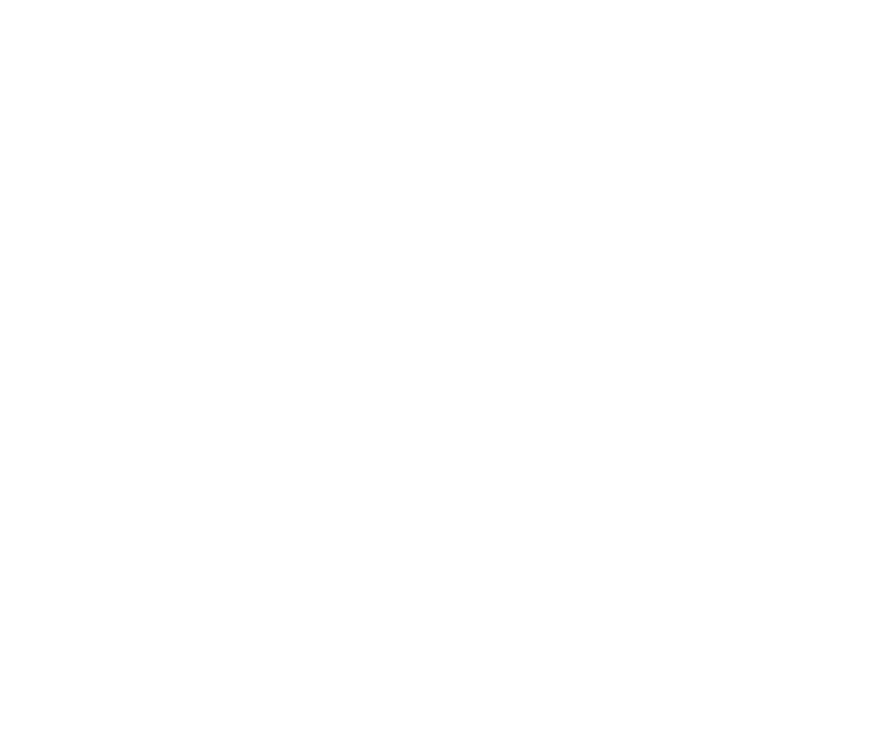
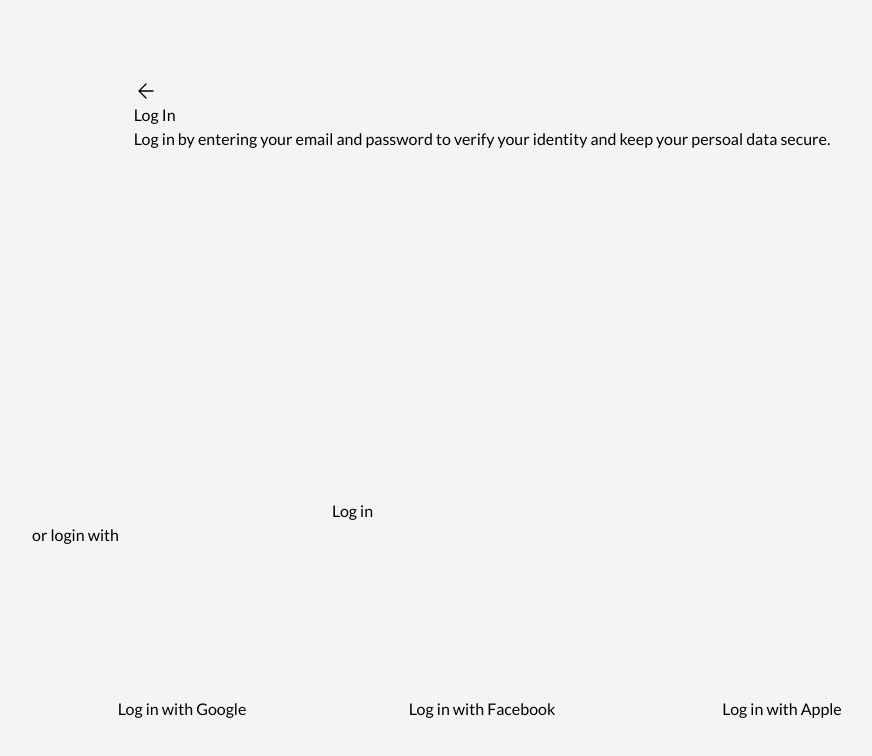
Before and after one commit to Meshil-Maring/e-commerce, a React (Vite) app: page /sign-up in a window 1280 px wide. Before the commit this address had no page. Shown: the top 756 px of the page, without its empty margins (158-1030 px from the left). Built offline with nearby package versions, Linux system fonts and the light colour scheme.

Commit message:
Update the structure

```diff
--- /dev/null
+++ b/src/assets/icons/back.jsx
@@ -0,0 +1,24 @@
+const Icon = ({
+  size = 24,
+  fill = "none",
+  stroke = "currentColor",
+  strokeW = "1.5",
+}) => (
+  <svg
+    width={size}
+    height={size}
+    viewBox="0 0 28 28"
+    fill={fill}
+    xmlns="http://www.w3.org/2000/svg"
+  >
+    <path
+      d="M22.1667 14H5.83337M5.83337 14L14 22.1667M5.83337 14L14 5.83333"
+      stroke={stroke}
+      strokeWidth={strokeW}
+      strokeLinecap="round"
+      strokeLinejoin="round"
+    />
+  </svg>
+);
+
+export default Icon;
--- /dev/null
+++ b/src/components/mobile/signup/Signup.jsx
@@ -0,0 +1,62 @@
+import Back from "../../../assets/icons/Back";
+
+const SignUp = () => {
+  return (
+    <section className="flex flex-col items-center justify-center h-screen bg-gray-100">
+      <div>
+        <aside>
+          <Back />
+        </aside>
+
+        <h2> Log In</h2>
+        <p>
+          Log in by entering your email and password to verify your identity and
+          keep your persoal data secure.
+        </p>
+      </div>
+
+      <div>
+        <form>
+          <aside>
+            <svg></svg>
+            <input />
+          </aside>
+
+          <aside>
+            <svg></svg>
+            <input />
+          </aside>
+
+          <button type="submit">Log in</button>
+        </form>
+      </div>
+
+      <div>
+        <div>
+          <div></div>
+          <p>or login with</p>
+          <div></div>
+        </div>
+
+        <div>
+          <button>
+            <svg></svg>
+            <p>Log in with Google</p>
+          </button>
+
+          <button>
+            <svg></svg>
+            <p>Log in with Facebook</p>
+          </button>
+
+          <button>
+            <svg></svg>
+            <p>Log in with Apple</p>
+          </button>
+        </div>
+      </div>
+    </section>
+  );
+};
+
+export default SignUp;
--- a/src/routes/AppRoutes.jsx
+++ b/src/routes/AppRoutes.jsx
@@ -1,11 +1,13 @@
 import { BrowserRouter as Router, Routes, Route } from "react-router-dom";
 import Home from "../pages/Home";
+import SignUp from "../components/mobile/signup/Signup";
 
 const AppRoutes = () => {
   return (
     <Router>
       <Routes>
         <Route path="/" element={<Home />} />
+        <Route path="/sign-up" element={<SignUp />} />
       </Routes>
     </Router>
   );
```
